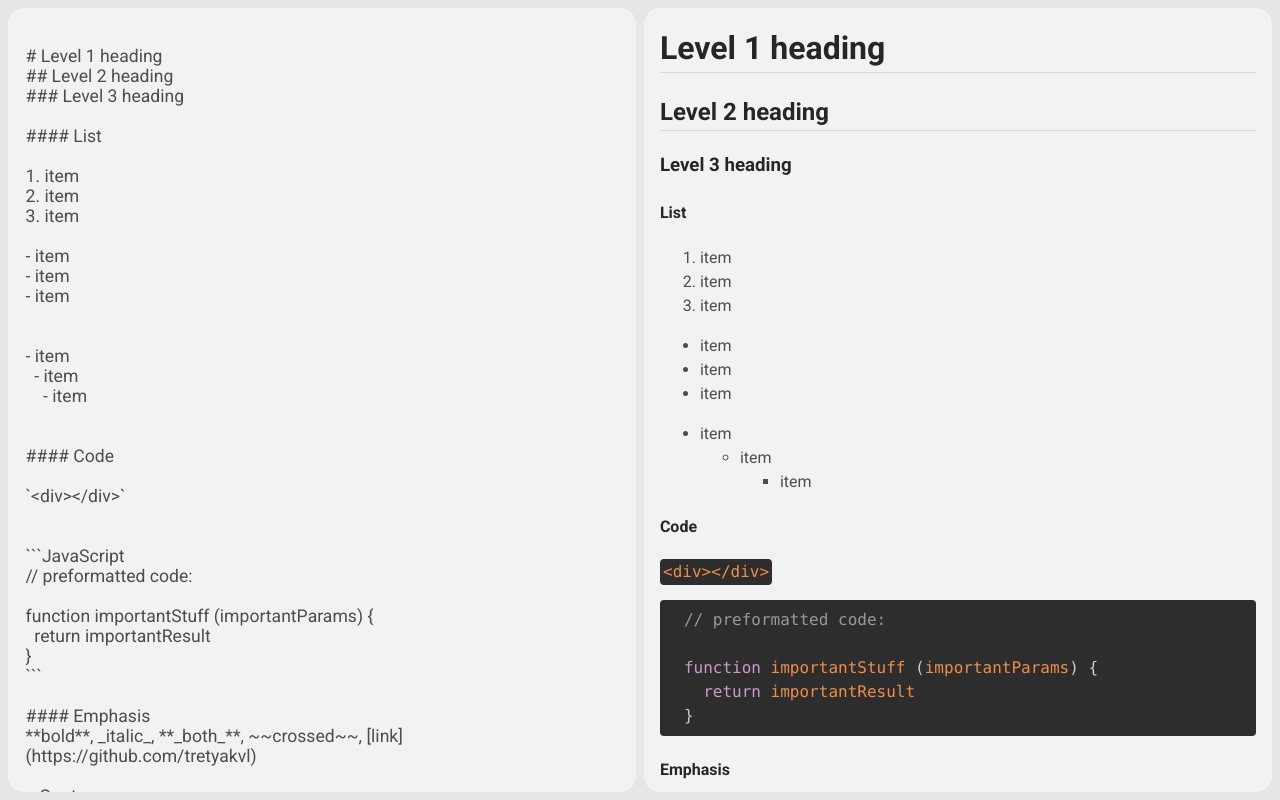
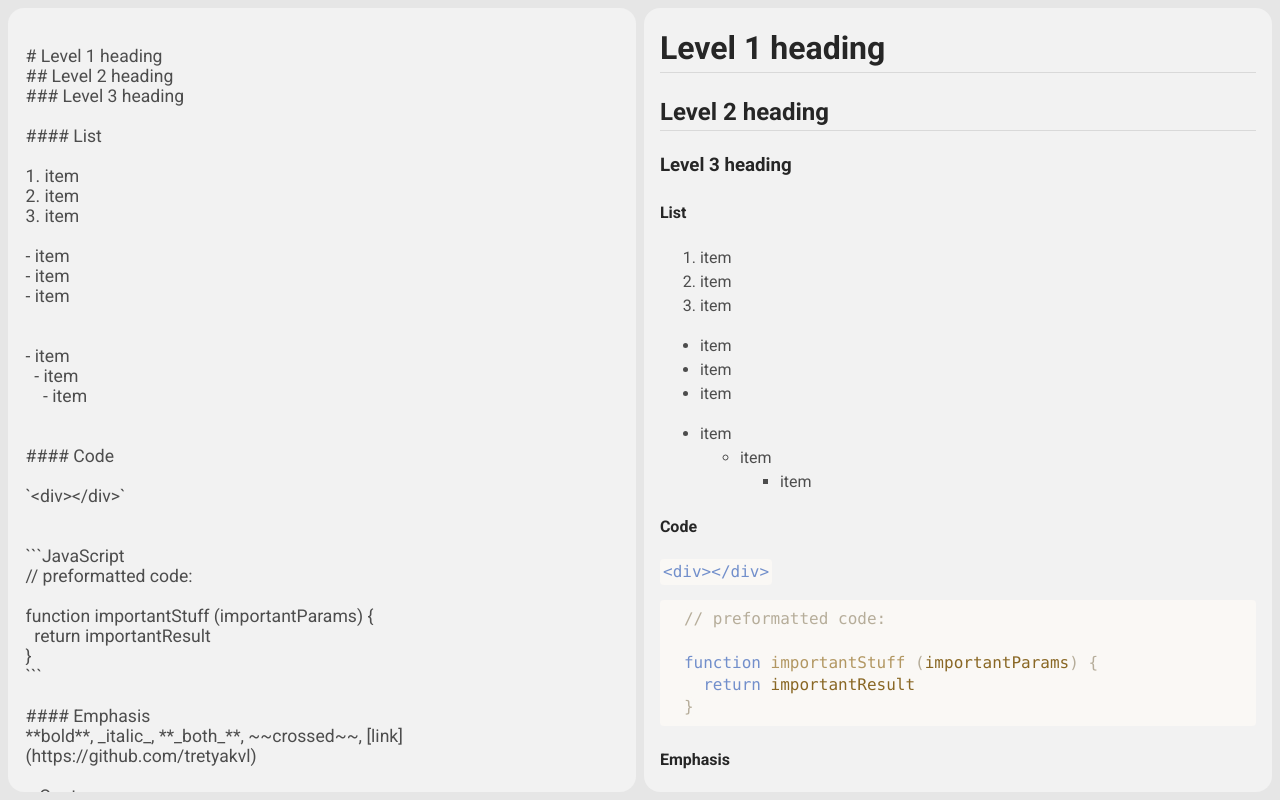
Before and after one commit to tretyakvl/react-md-viewer, a React (Create React App) app: page / in a window 1280 px wide. Built offline with nearby package versions, Linux system fonts and the light colour scheme.

Commit message:
Changes highlighted code styles and highlights it on update

```diff
--- a/src/App.css
+++ b/src/App.css
@@ -85,11 +85,7 @@
 .App__preview code {
   padding: 0.2em;
 
-  color: #f08d49;
-  font-family: Consolas, Monaco, 'Andale Mono', 'Ubuntu Mono', monospace;
-  line-height: 1.5;
   border-radius: 0.25em;
-  background-color: #2d2d2d;
 }
 
 .App__preview pre {
--- a/src/App.js
+++ b/src/App.js
@@ -26,6 +26,10 @@ class App extends Component {
     this.App = React.createRef()
     this.changeHandler = this.changeHandler.bind(this)
     this.previewToggle = this.previewToggle.bind(this)
+  }
+
+  componentDidUpdate () {
+    window.Prism.highlightAll()
   }
 
   changeHandler (event) {
--- /dev/null
+++ b/src/code-highlight.css
@@ -0,0 +1,175 @@
+/*
+Name:   Duotone Light
+Author: Simurai, adapted from DuoTone themes for Atom (http://simurai.com/projects/2016/01/01/duotone-themes)
+
+Conversion: Bram de Haan (http://atelierbram.github.io/Base2Tone-prism/output/prism/prism-base2tone-morning-light.css)
+Generated with Base16 Builder (https://github.com/base16-builder/base16-builder)
+*/
+
+code {
+  background: #faf8f5;
+  color: #728fcb;
+  font-size: 1em;
+  font-family: Consolas, Menlo, Monaco, "Andale Mono WT", "Andale Mono", "Lucida Console", "Lucida Sans Typewriter", "DejaVu Sans Mono", "Bitstream Vera Sans Mono", "Liberation Mono", "Nimbus Mono L", "Courier New", Courier, monospace;
+}
+
+code[class*="language-"],
+pre[class*="language-"] {
+  font-size: 1em;
+  font-family: Consolas, Menlo, Monaco, "Andale Mono WT", "Andale Mono", "Lucida Console", "Lucida Sans Typewriter", "DejaVu Sans Mono", "Bitstream Vera Sans Mono", "Liberation Mono", "Nimbus Mono L", "Courier New", Courier, monospace;
+  line-height: 1.375;
+  direction: ltr;
+  text-align: left;
+  white-space: pre;
+  word-spacing: normal;
+  word-break: normal;
+
+  -moz-tab-size: 4;
+  -o-tab-size: 4;
+  tab-size: 4;
+
+  -webkit-hyphens: none;
+  -moz-hyphens: none;
+  -ms-hyphens: none;
+  hyphens: none;
+  background: #faf8f5;
+  color: #728fcb;
+}
+
+pre[class*="language-"]::-moz-selection, pre[class*="language-"] ::-moz-selection,
+code[class*="language-"]::-moz-selection, code[class*="language-"] ::-moz-selection {
+  text-shadow: none;
+  background: #faf8f5;
+}
+
+pre[class*="language-"]::selection, pre[class*="language-"] ::selection,
+code[class*="language-"]::selection, code[class*="language-"] ::selection {
+  text-shadow: none;
+  background: #faf8f5;
+}
+
+/* Code blocks */
+pre[class*="language-"] {
+  padding: 1em;
+  margin: .5em 0;
+  overflow: auto;
+}
+
+/* Inline code */
+:not(pre) > code[class*="language-"] {
+  padding: .1em;
+  border-radius: .3em;
+}
+
+.token.comment,
+.token.prolog,
+.token.doctype,
+.token.cdata {
+  color: #b6ad9a;
+}
+
+.token.punctuation {
+  color: #b6ad9a;
+}
+
+.token.namespace {
+  opacity: .7;
+}
+
+.token.tag,
+.token.operator,
+.token.number {
+  color: #063289;
+}
+
+.token.property,
+.token.function {
+  color: #b29762;
+}
+
+.token.tag-id,
+.token.selector,
+.token.atrule-id {
+  color: #2d2006;
+}
+
+code.language-javascript,
+.token.attr-name {
+  color: #896724;
+}
+
+code.language-css,
+code.language-scss,
+.token.boolean,
+.token.string,
+.token.entity,
+.token.url,
+.language-css .token.string,
+.language-scss .token.string,
+.style .token.string,
+.token.attr-value,
+.token.keyword,
+.token.control,
+.token.directive,
+.token.unit,
+.token.statement,
+.token.regex,
+.token.atrule {
+  color: #728fcb;
+}
+
+.token.placeholder,
+.token.variable {
+  color: #93abdc;
+}
+
+.token.deleted {
+  text-decoration: line-through;
+}
+
+.token.inserted {
+  border-bottom: 1px dotted #2d2006;
+  text-decoration: none;
+}
+
+.token.italic {
+  font-style: italic;
+}
+
+.token.important,
+.token.bold {
+  font-weight: bold;
+}
+
+.token.important {
+  color: #896724;
+}
+
+.token.entity {
+  cursor: help;
+}
+
+pre > code.highlight {
+  outline: .4em solid #896724;
+  outline-offset: .4em;
+}
+
+/* overrides color-values for the Line Numbers plugin
+ * http://prismjs.com/plugins/line-numbers/
+ */
+.line-numbers .line-numbers-rows {
+  border-right-color: #ece8de;
+}
+
+.line-numbers-rows > span:before {
+  color: #cdc4b1;
+}
+
+/* overrides color-values for the Line Highlight plugin
+ * http://prismjs.com/plugins/line-highlight/
+ */
+.line-highlight {
+  background: rgba(45, 32, 6, 0.2);
+  background: -webkit-linear-gradient(left, rgba(45, 32, 6, 0.2) 70%, rgba(45, 32, 6, 0));
+  background: linear-gradient(to right, rgba(45, 32, 6, 0.2) 70%, rgba(45, 32, 6, 0));
+}
--- a/src/index.js
+++ b/src/index.js
@@ -1,6 +1,7 @@
 import React from 'react'
 import ReactDOM from 'react-dom'
 import './index.css'
+import './code-highlight.css'
 import App from './App'
 
 ReactDOM.render(<App />, document.getElementById('root'))
```
Also changed, not shown: src/serviceWorker.js (deleted, +0 -135 lines), src/logo.svg (deleted), 1 other file (tests, documents, lock files or other folders).
